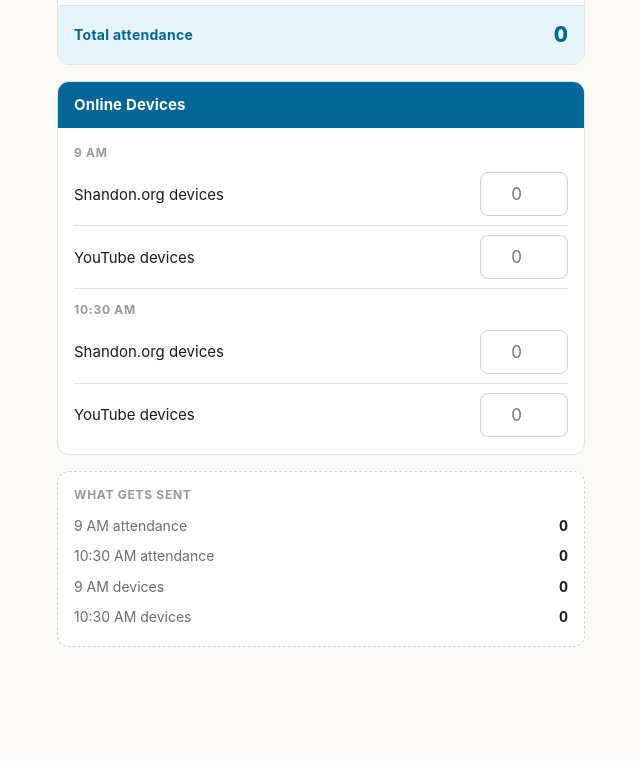
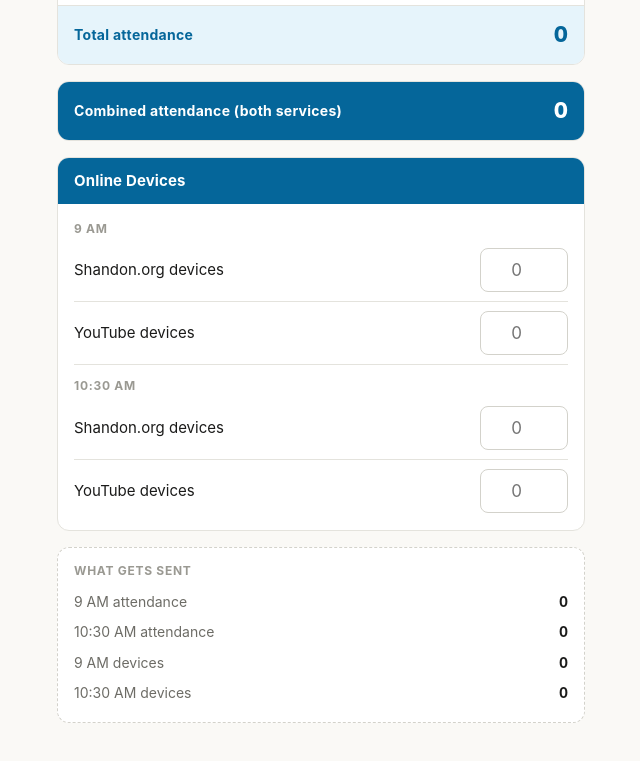
Before and after one commit to ShandonHelpdesk/worship-count, a plain HTML site: page index.html in a window 1280 px wide. Shown: the part 1719-2480 px from the top of the page, without its empty margins (319-959 px from the left). Drawn offline with Linux system fonts and the light colour scheme.

Commit message:
Add files via upload

```diff
--- a/index.html
+++ b/index.html
@@ -59,6 +59,9 @@
   .total .t-val{font-size:22px;font-weight:800;color:var(--accent-ink);
     font-variant-numeric:tabular-nums;min-width:56px;text-align:right}
 
+  .card.combined .total{border-top:none;background:var(--accent-ink)}
+  .card.combined .t-lbl,.card.combined .t-val{color:#fff}
+
   .review{background:var(--card);border:1px dashed var(--line2);border-radius:var(--r);padding:14px 16px;margin-bottom:16px}
   .review h3{margin:0 0 8px;font-size:12px;letter-spacing:.06em;text-transform:uppercase;color:var(--faint)}
   .review .rr{display:flex;justify-content:space-between;padding:5px 0;font-size:14px}
@@ -119,6 +122,10 @@
     <h2>10:30 AM &mdash; Modern Worship</h2>
     <div class="rows" id="rows-1030"></div>
     <div class="total"><span class="t-lbl">Total attendance</span><span class="t-val" id="tot-1030">0</span></div>
+  </div>
+
+  <div class="card combined">
+    <div class="total"><span class="t-lbl">Combined attendance (both services)</span><span class="t-val" id="tot-all">0</span></div>
   </div>
 
   <div class="card dev">
@@ -235,6 +242,7 @@
     var t=totals();
     $("tot-9").textContent=t.Attend9;
     $("tot-1030").textContent=t.Attend1030;
+    $("tot-all").textContent=t.Attend9+t.Attend1030;
     $("r-a9").textContent=t.Attend9;
     $("r-a1030").textContent=t.Attend1030;
     $("r-d9").textContent=t.Dev9;
```
